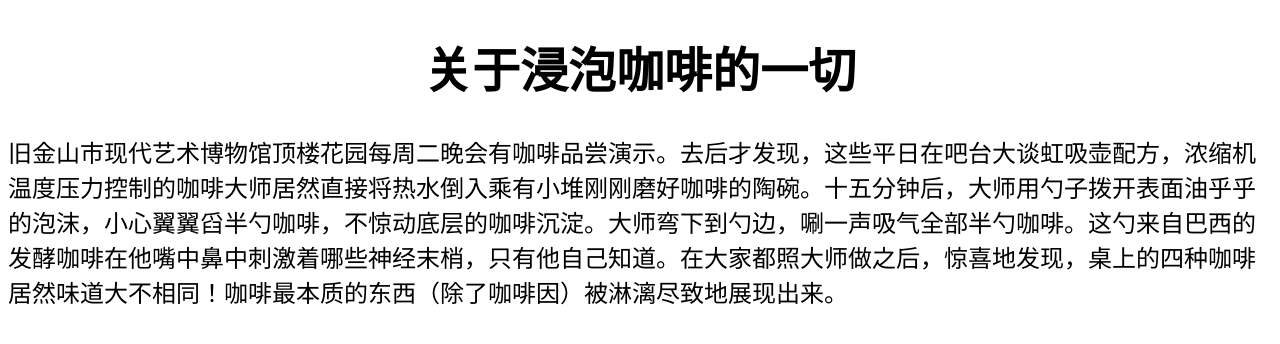
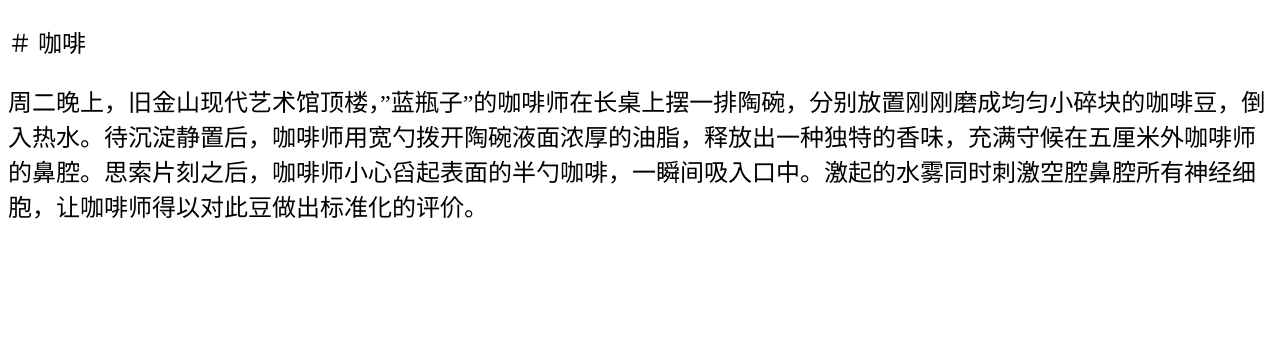
Before and after one commit to pspEgg/cohi, a Jekyll site: the page built from index.md, in a window 1280 px wide. Shown: the top 344 px of the page. Built offline with Jekyll 4.4.1, drawn with Linux system fonts in a browser that asks for light colours.

Commit message:
revised first p

```diff
--- a/index.md
+++ b/index.md
@@ -3,6 +3,6 @@ title: co-hi-
 layout: default
 ---
 
-# 关于浸泡咖啡的一切
+＃ 咖啡
 
-旧金山市现代艺术博物馆顶楼花园每周二晚会有咖啡品尝演示。去后才发现，这些平日在吧台大谈虹吸壶配方，浓缩机温度压力控制的咖啡大师居然直接将热水倒入乘有小堆刚刚磨好咖啡的陶碗。十五分钟后，大师用勺子拨开表面油乎乎的泡沫，小心翼翼舀半勺咖啡，不惊动底层的咖啡沉淀。大师弯下到勺边，唰一声吸气全部半勺咖啡。这勺来自巴西的发酵咖啡在他嘴中鼻中刺激着哪些神经末梢，只有他自己知道。在大家都照大师做之后，惊喜地发现，桌上的四种咖啡居然味道大不相同！咖啡最本质的东西（除了咖啡因）被淋漓尽致地展现出来。
+周二晚上，旧金山现代艺术馆顶楼，"蓝瓶子"的咖啡师在长桌上摆一排陶碗，分别放置刚刚磨成均匀小碎块的咖啡豆，倒入热水。待沉淀静置后，咖啡师用宽勺拨开陶碗液面浓厚的油脂，释放出一种独特的香味，充满守候在五厘米外咖啡师的鼻腔。思索片刻之后，咖啡师小心舀起表面的半勺咖啡，一瞬间吸入口中。激起的水雾同时刺激空腔鼻腔所有神经细胞，让咖啡师得以对此豆做出标准化的评价。
```
